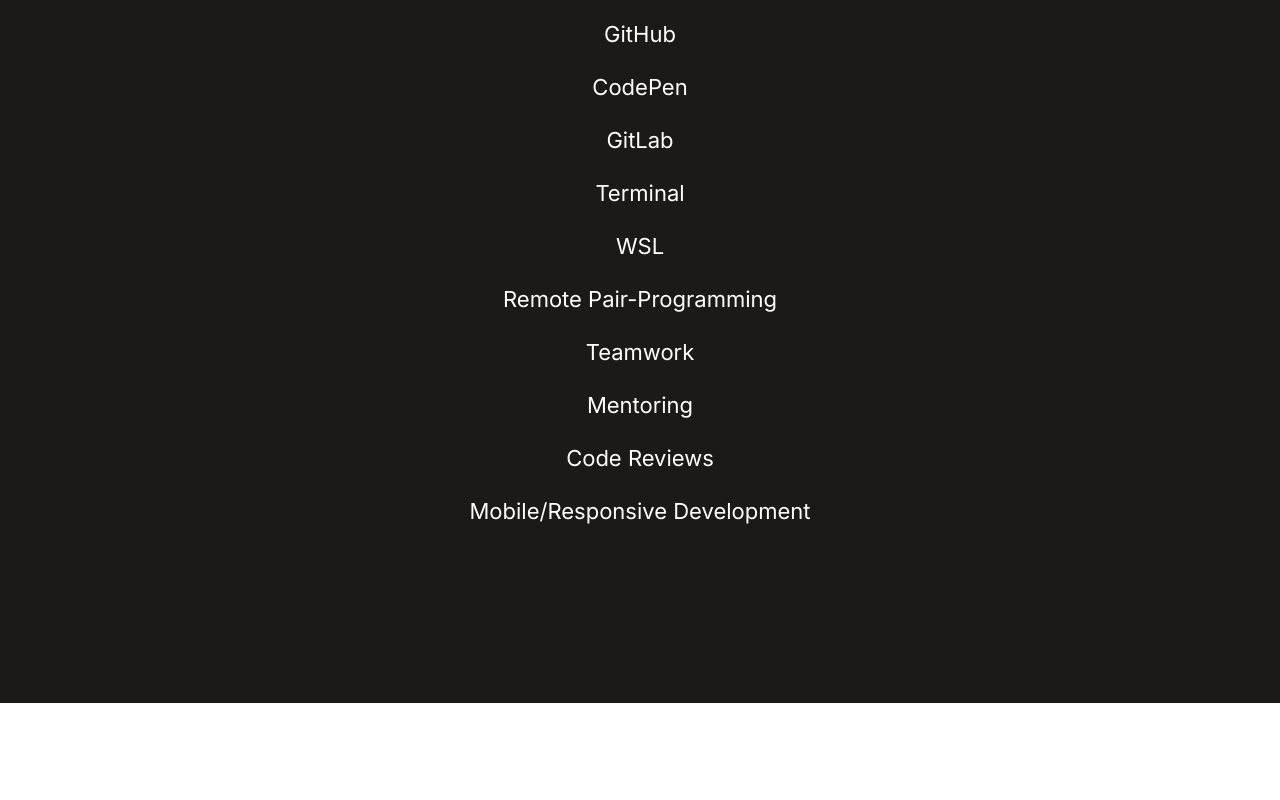
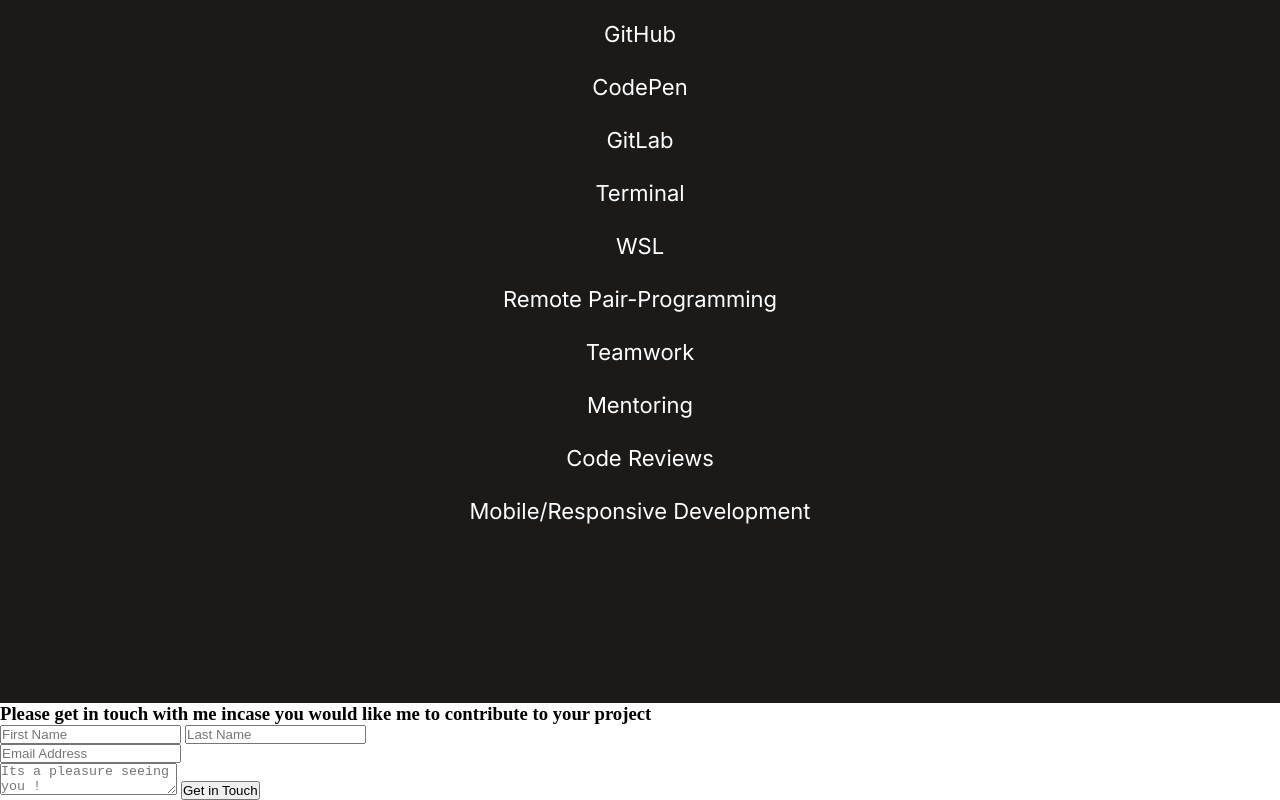
Before and after one commit to karvel-code/contact-form, a plain HTML site: page index.html in a window 1280 px wide. Shown: the part 6004-6804 px from the top of the page. Before the commit the page ends 6707 px from the top, so only its background shows below. Drawn offline with Linux system fonts and the light colour scheme.

Commit message:
Add footer section

```diff
--- a/index.html
+++ b/index.html
@@ -155,7 +155,9 @@
           <div class="card-description">
             <h2>Weather App</h2>
             <p class="white-description">
-              This is a responsive weather app made with JavaScript that displays the temperature, humidity and timezone for cities around the world.
+              This is a responsive weather app made with JavaScript that
+              displays the temperature, humidity and timezone for cities around
+              the world.
             </p>
             <ul class="project-stacks card-stacks">
               <li>HTML</li>
@@ -216,7 +218,6 @@
             >
           </div>
         </div>
-
       </div>
       <div class="about-me">
         <section class="about-me-section">
@@ -290,6 +291,54 @@
         </div>
       </div>
     </main>
+    <footer>
+      <div class="contact-main">
+        <div class="left-sect">
+          <h3 class="footer-header">
+            Please get in touch with me incase you would like me to contribute
+            to your project
+          </h3>
+        </div>
+        <div class="">
+          <form action="https://formspree.io/f/mleajywy" method="post">
+            <div class="name-sect">
+              <input
+                type="text"
+                id="fname"
+                name="Firstname"
+                placeholder="First Name"
+                maxlength="30"
+                required
+              />
+              <input
+                type="text"
+                id="lname"
+                name="Lastname"
+                placeholder="Last Name"
+                maxlength="30"
+                required
+              />
+            </div>
+            <div class="">
+              <input
+                type="email"
+                id="email"
+                name="email"
+                placeholder="Email Address"
+                required
+              />
+            </div>
+            <textarea
+              id="message"
+              name="message"
+              placeholder="Its a pleasure seeing you !"
+              maxlength="500"
+            ></textarea>
+            <input type="submit" value="Get in Touch" />
+          </form>
+        </div>
+      </div>
+    </footer>
 
     <script
       src="https://kit.fontawesome.com/e966a3bd22.js"
```
